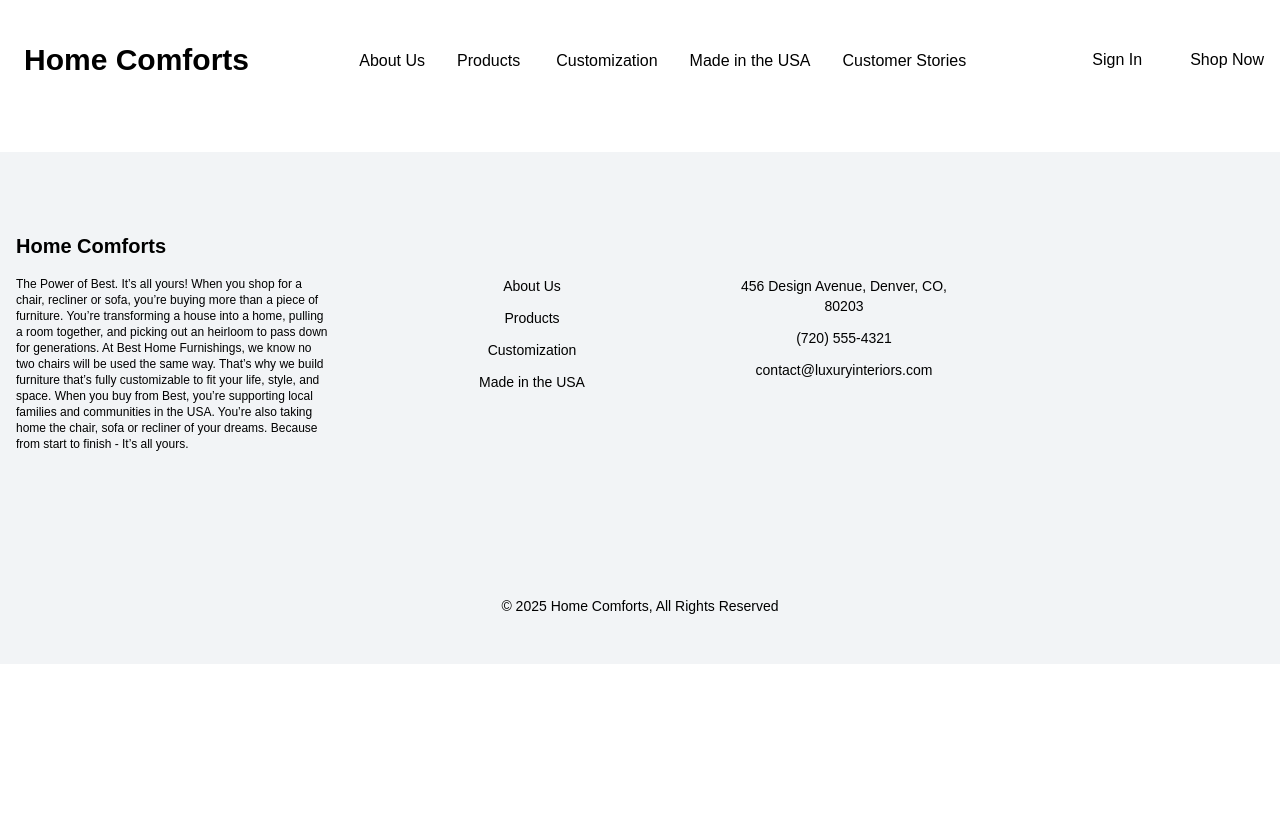
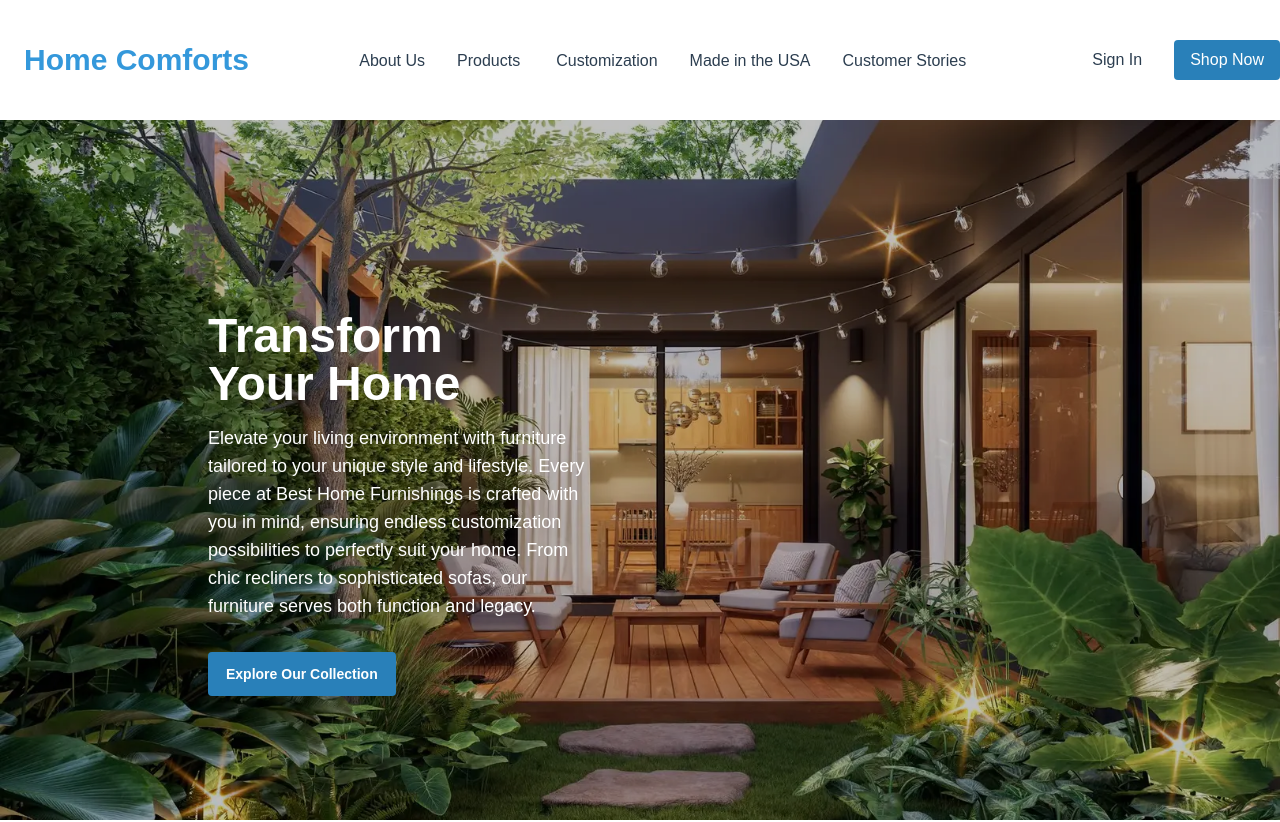
Before and after one commit to saumya010/furniture, a Next.js app: page / in a window 1280 px wide. Shown: the top 822 px of the page. Before the commit the page ends 800 px from the top, so only its background shows below. Built offline with nearby package versions, Linux system fonts and the light colour scheme.

Commit message:
added hero section

```diff
--- /dev/null
+++ b/app/components/Hero.jsx
@@ -0,0 +1,41 @@
+import React from "react";
+
+const Hero = () => {
+  return (
+    <section
+      className="relative flex h-[700px] w-full px-6 pt-48 text-center md:px-12 lg:px-24 xl:px-52 code-section"
+      id="snlmsb"
+    >
+      <div
+        className="absolute inset-0 h-full w-full bg-cover bg-center object-cover brightness-75 hero-image"
+        data-landingsite-gallery-type="image"
+        data-seo-image=""
+        data-media='{"id":"2112749005","src":"iStock","type":"image"}'
+      ></div>
+      <div className="z-10 h-full w-full max-w-3xl md:w-3/4 md:pr-12 lg:w-1/2">
+        <div className="text-center md:text-left">
+          <h1 className="mb-4 text-3xl font-semibold text-[var(--light-text-color)] [font-family:var(--font-family-heading)] sm:text-3xl md:pr-28 md:text-5xl">
+            Transform Your Home
+          </h1>
+          <p className="mb-8 text-lg text-[var(--light-text-color)]">
+            Elevate your living environment with furniture tailored to your
+            unique style and lifestyle. Every piece at Best Home Furnishings is
+            crafted with you in mind, ensuring endless customization
+            possibilities to perfectly suit your home. From chic recliners to
+            sophisticated sofas, our furniture serves both function and legacy.
+          </p>
+          <div>
+            <a
+              href="/products"
+              className="inline-block rounded bg-[var(--primary-button-bg-color)] px-[var(--button-padding-x)] py-[var(--button-padding-y)] text-sm font-semibold text-[var(--primary-button-text-color)] hover:bg-[var(--primary-button-hover-bg-color)]"
+            >
+              <span>Explore Our Collection</span>
+            </a>
+          </div>
+        </div>
+      </div>
+    </section>
+  );
+};
+
+export default Hero;
--- a/app/globals.css
+++ b/app/globals.css
@@ -3,12 +3,47 @@
 @tailwind utilities;
 
 :root {
-  --background: #ffffff;
-  --foreground: #171717;
+  --accent-color: #1ABC9C;
+  --accent2-color: #E74C3C;
+  --accent3-color: #2ECC71;
+  --accent4-color: #F39C12;
+  --primary-color: #3498DB;
+  --dark-text-color: #2C3E50;
+  --gray-text-color: #7F8C8D;
+  --button-padding-x: 18px;
+  --button-padding-y: 12px;
+  --font-family-body: &#x27;
+  --light-text-color: #FFFFFF;
+  --dark-border-color: #2C3E50;
+  --light-border-color: #BDC3C7;
+  --font-family-heading: &#x27;
+  --button-rounded-radius: 8px;
+  --dark-background-color: #34495E;
   --light-background-color: #F2F4F6;
+  --medium-background-color: #AEB6BF;
+  --primary-button-bg-color: #2980B9;
+  --primary-button-text-color: #FFFFFF;
+  --secondary-button-bg-color: #ECF0F1;
+  --secondary-button-text-color: #2C3E50;
+  --primary-button-hover-bg-color: #1A5276;
+  --primary-button-hover-text-color: #FFFFFF;
+  --secondary-button-hover-bg-color: #D6DBDF;
+  --secondary-button-hover-text-color: #34495E;
 }
 
+/*
+Add the correct font weight in Edge and Safari.
+*/
+
+b,
+strong {
+  font-weight: bolder;
+}
 
 body {
   font-family: Arial, Helvetica, sans-serif;
 }
+
+.hero-image {
+  background-image: url('./assets/images/hero-bg.webp');
+}
--- a/app/page.js
+++ b/app/page.js
@@ -1,11 +1,13 @@
 import Image from "next/image";
 import Header from "./components/Header";
 import Footer from "./components/Footer";
+import Hero from "./components/Hero";
 
 export default function Home() {
   return (
     <>
     <Header />
+    <Hero />
     <Footer />
     </>
   );
```
Also changed, not shown: app/assets/images/hero-bg.webp (added).
